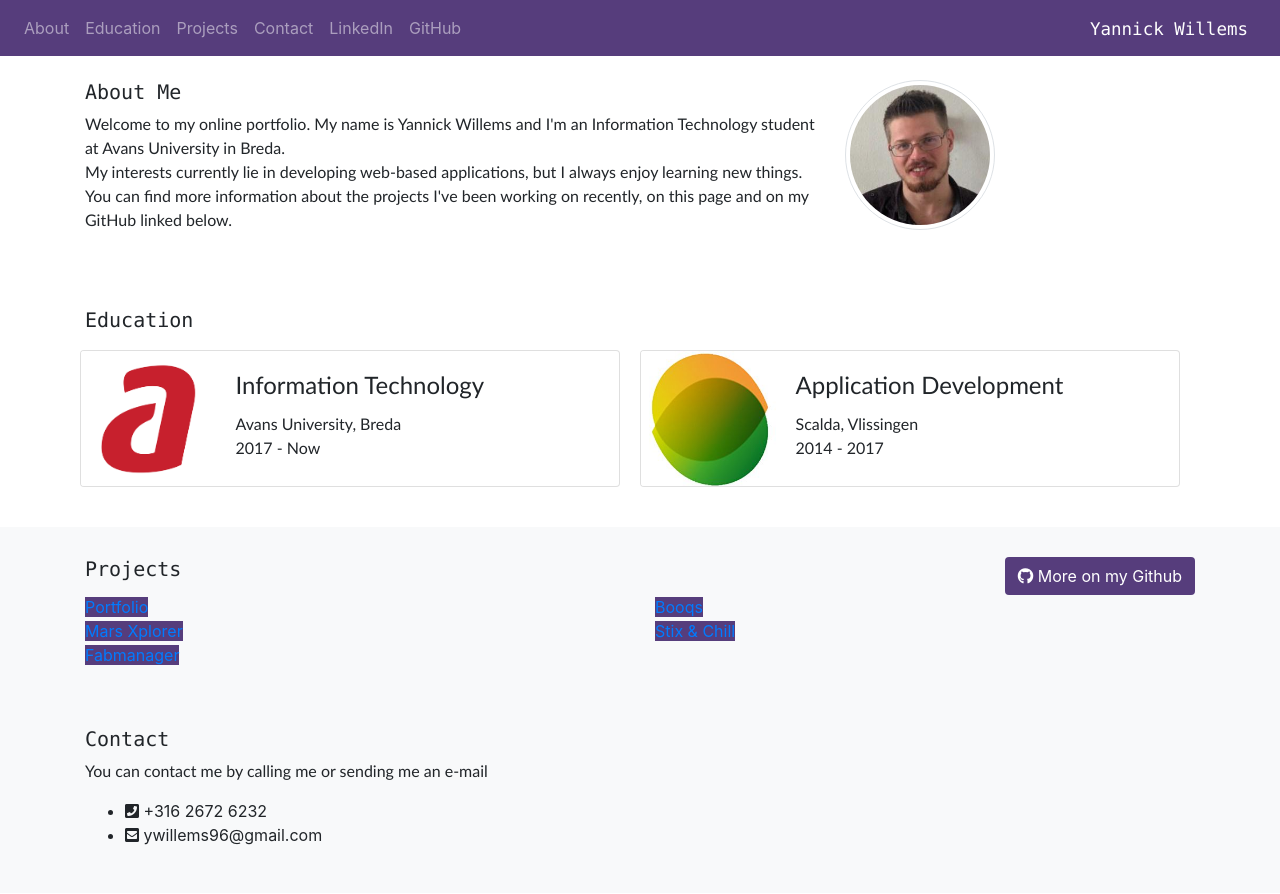
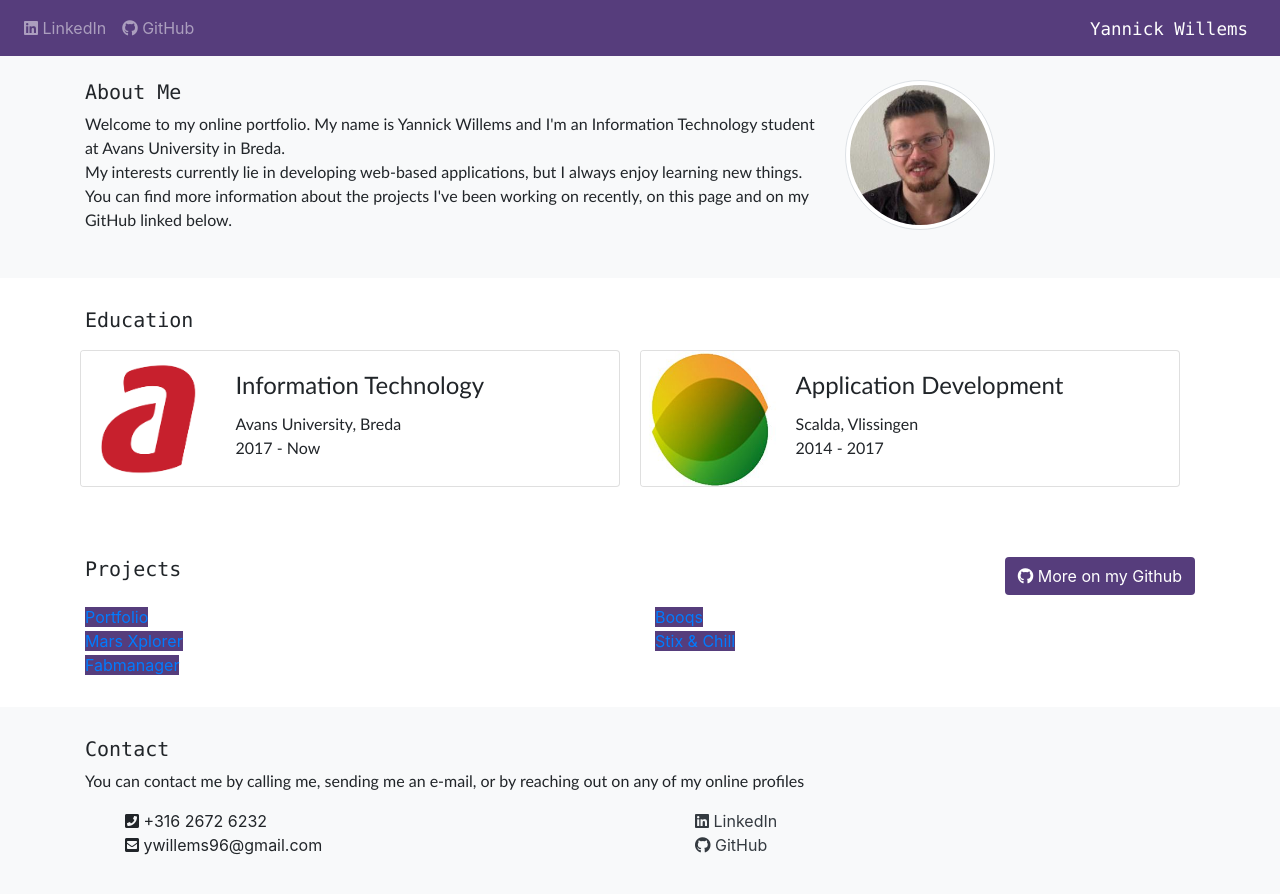
Before and after one commit to Ker0h/portfolio, a Vue app: page /#/ in a window 1280 px wide. Before the commit this address led to /#/about. Shown: the top 894 px of the page. Built offline with nearby package versions, Linux system fonts and the light colour scheme.

Commit message:
Fixed Contact component

```diff
--- a/src/App.vue
+++ b/src/App.vue
@@ -6,14 +6,10 @@
 
         <b-collapse id="nav-collapse" is-nav>
           <b-navbar-nav>
-            <b-nav-item href="#about">About</b-nav-item>
-            <b-nav-item href="#education">Education</b-nav-item>
-            <b-nav-item href="#projects">Projects</b-nav-item>
-            <b-nav-item href="#contact">Contact</b-nav-item>
             <b-nav-item
               href="https://www.linkedin.com/in/yannick-willems-49852b150/"
-              target="_blank">LinkedIn</b-nav-item>
-            <b-nav-item href="https://github.com/Ker0h" target="_blank">GitHub</b-nav-item>
+              target="_blank"><i class="fab fa-linkedin"></i> LinkedIn</b-nav-item>
+            <b-nav-item href="https://github.com/Ker0h" target="_blank"><i class="fab fa-github"></i> GitHub</b-nav-item>
           </b-navbar-nav>
         </b-collapse>
 
--- a/src/components/About.vue
+++ b/src/components/About.vue
@@ -1,12 +1,12 @@
 <template>
-	<div  class="about">
+	<div  id="about" class="about">
 
 		<b-container>
 
 			<b-row>
 
 				<b-col cols="8">
-					<h5 id="about">About Me</h5>
+					<h5>About Me</h5>
 					<p>Welcome to my online portfolio.
 						My name is Yannick Willems and I'm an Information Technology student at Avans University in Breda.<br />
 						My interests currently lie in developing web-based applications, but I always enjoy learning new
--- a/src/components/Contact.vue
+++ b/src/components/Contact.vue
@@ -4,17 +4,30 @@
       <b-row>
         <b-col cols="12">
           <h5 id="contact">Contact</h5>
+          <p>You can contact me by calling me, sending me an e-mail, or by reaching out on any of my online profiles</p>
         </b-col>
       </b-row>
+
       <b-row>
-        <b-col cols="12" sm="6">
-          <p>You can contact me by calling me or sending me an e-mail</p>
+        <b-col sm="12" md="6">
           <ul>
             <li>
               <i class="fas fa-phone-square"></i> +316 2672 6232
             </li>
             <li>
               <i class="fas fa-envelope-square"></i> ywillems96@gmail.com
+            </li>
+          </ul>
+        </b-col>
+
+        <b-col sm="12" md="6">
+          <ul>
+            <li>
+              <a href="https://www.linkedin.com/in/yannick-willems-49852b150/"
+              target="_blank" class="text-dark"><i class="fab fa-linkedin"></i> LinkedIn</a>
+            </li>
+            <li>
+              <a href="https://github.com/Ker0h" target="_blank" class="text-dark"><i class="fab fa-github"></i> GitHub</a>
             </li>
           </ul>
         </b-col>
@@ -29,5 +42,13 @@ export default {
 };
 </script>
 
-<style scoped>
+<style>
+a:hover {
+  color: #563d7c !important;
+  text-decoration: none !important;
+}
+
+  ul {
+    list-style: none;
+  }
 </style>
--- a/src/components/Home.vue
+++ b/src/components/Home.vue
@@ -1,9 +1,9 @@
 <template>
   <div class="home">
 
-    <About class="light-bg" />
+    <About class="dark-bg" />
     <Education class="light-bg"/>
-    <Projects class="dark-bg" />
+    <Projects class="light-bg" />
     <Contact class="dark-bg" />
 
   </div>
--- a/src/components/Projects.vue
+++ b/src/components/Projects.vue
@@ -7,13 +7,12 @@
         </b-col>
 
         <b-col cols="6">
-          <a class="btn btn-large float-right text-white" href="https://github.com/Ker0h">
+          <a class="btn btn-large float-right text-white" href="https://github.com/Ker0h" target="_blank">
             <i class="fab fa-github"></i> More on my Github
           </a>
         </b-col>
+      </b-row>
 
-        <b-col cols="12">
-          <div class="projects">
       <b-row>
         <b-col sm="12" md="6">
           <a href="//github.com/Ker0h/portfolio">Portfolio</a>
@@ -34,10 +33,6 @@
         <b-col sm="12" md="6">
           <a href="//github.com/Ker0h/fabmanager">Fabmanager</a>
         </b-col>
-
-              </b-row>
-            </div>
-        </b-col>
       </b-row>
     </b-container>
   </div>
@@ -52,5 +47,6 @@ export default {
 <style scoped>
 a {
   background-color: #563d7c;
+  margin-bottom: 10px;
 }
 </style>
```
Lines whose indentation alone changed are shown as unchanged.
